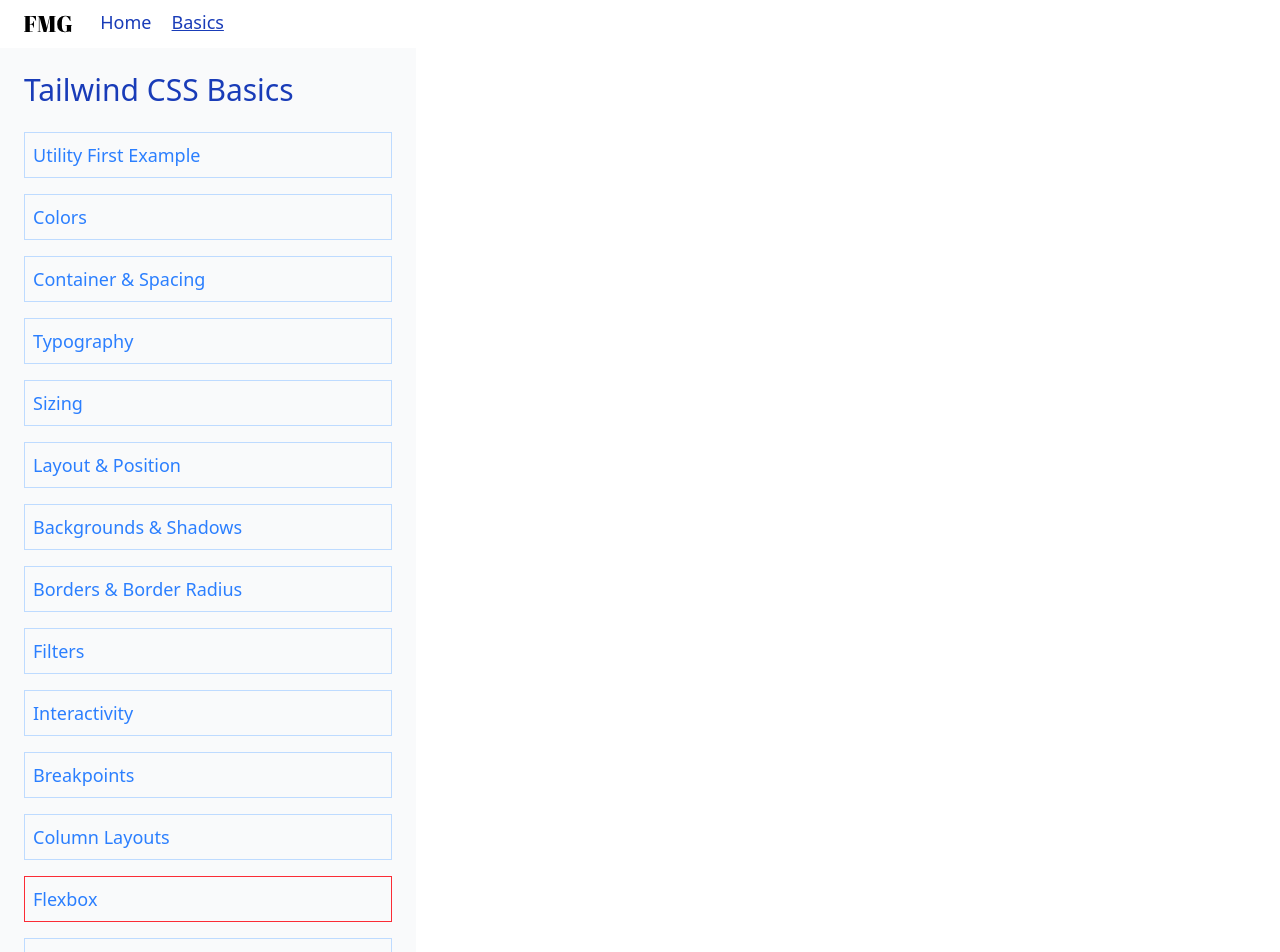
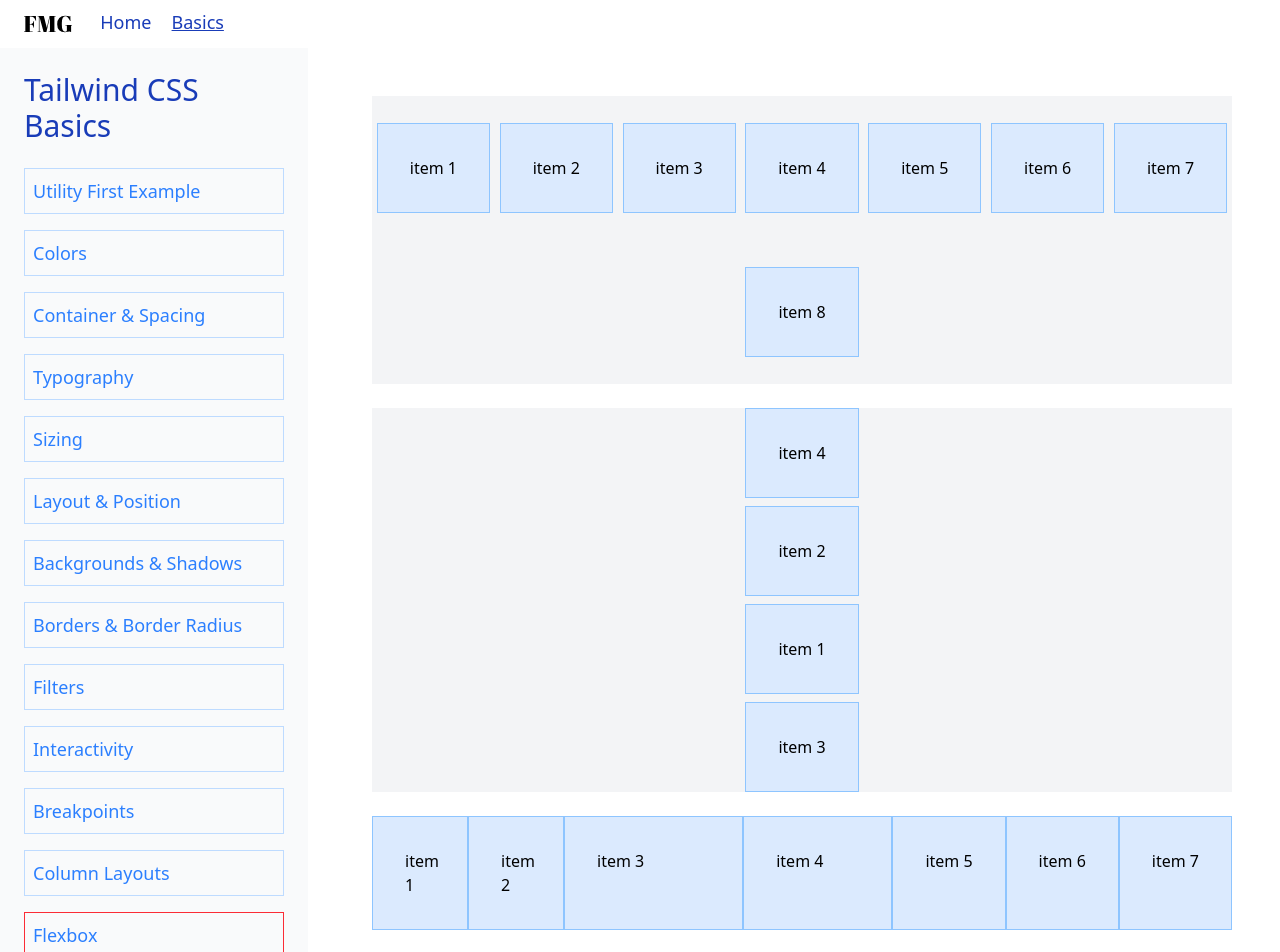
Before and after one commit to fahadkhan174/svelte, a SvelteKit app: page /basics/13-flex in a window 1280 px wide. Shown: the top 952 px of the page. Built offline with nearby package versions, Linux system fonts and the light colour scheme.

Commit message:
add flex page

```diff
--- a/src/routes/basics/+layout.svelte
+++ b/src/routes/basics/+layout.svelte
@@ -5,8 +5,8 @@
 	let { children } = $props();
 </script>
 
-<div class="grid grid-cols-3 gap-4">
-	<div class="col-span-1">
+<div class="grid grid-cols-12 gap-4">
+	<div class="col-span-3">
 		<div class="container h-full max-w-lg bg-gray-50 p-6">
 			<h1 class="text-3xl text-blue-800">
 				<a href="{base}/basics"> Tailwind CSS Basics </a>
@@ -149,7 +149,7 @@
 			</ul>
 		</div>
 	</div>
-	<div class="col-span-2 p-12">
+	<div class="col-span-9 p-12">
 		{@render children()}
 	</div>
 </div>
--- a/src/routes/basics/13-flex/+page.svelte
+++ b/src/routes/basics/13-flex/+page.svelte
@@ -5,52 +5,79 @@
 <div>
 	<div>
 		<!-- Flex and alignment -->
+		<div class="flex h-72 w-full flex-wrap items-center justify-around bg-gray-100">
+			<div class="border border-blue-300 bg-blue-100 p-8">item 1</div>
+			<div class="border border-blue-300 bg-blue-100 p-8">item 2</div>
+			<div class="border border-blue-300 bg-blue-100 p-8">item 3</div>
+			<div class="border border-blue-300 bg-blue-100 p-8">item 4</div>
+			<div class="border border-blue-300 bg-blue-100 p-8">item 5</div>
+			<div class="border border-blue-300 bg-blue-100 p-8">item 6</div>
+			<div class="border border-blue-300 bg-blue-100 p-8">item 7</div>
+			<div class="border border-blue-300 bg-blue-100 p-8">item 8</div>
+		</div>
+		<br />
 
 		<!-- Flex Column, Gap and Order -->
+		<div class="flex h-96 w-full flex-col items-center justify-between gap-2 bg-gray-100">
+			<div class="order-3 border border-blue-300 bg-blue-100 p-8">item 1</div>
+			<div class="order-2 border border-blue-300 bg-blue-100 p-8">item 2</div>
+			<div class="order-4 border border-blue-300 bg-blue-100 p-8">item 3</div>
+			<div class="order-1 border border-blue-300 bg-blue-100 p-8">item 4</div>
+		</div>
+		<br />
 
 		<!-- Grow and shrink -->
+		<div class="flex w-full bg-gray-100">
+			<div class="flex-initial w-24 border border-blue-300 bg-blue-100 p-8">item 1</div>
+			<div class="flex-none w-24 border border-blue-300 bg-blue-100 p-8">item 2</div>
+			<div class="flex-auto w-24 border border-blue-300 bg-blue-100 p-8">item 3</div>
+			<div class="flex-1 w-24 border border-blue-300 bg-blue-100 p-8">item 4</div>
+			<div class="border border-blue-300 bg-blue-100 p-8">item 5</div>
+			<div class="border border-blue-300 bg-blue-100 p-8">item 6</div>
+			<div class="border border-blue-300 bg-blue-100 p-8">item 7</div>
+		</div>
 	</div>
 	<!-- Justify Content
       justify-start	      justify-content: flex-start;
-      justify-end	        justify-content: flex-end;
-      justify-center	    justify-content: center;
-      justify-between	    justify-content: space-between;
-      justify-around	    justify-content: space-around;
-      justify-evenly	    justify-content: space-evenly;
+      justify-end	            justify-content: flex-end;
+      justify-center	      justify-content: center;
+      justify-between	      justify-content: space-between;
+      justify-around	      justify-content: space-around;
+      justify-evenly          justify-content: space-evenly;
     -->
 
 	<!--
-      items-start	align-items: flex-start;
-      items-end	align-items: flex-end;
-      items-center	align-items: center;
-      items-baseline	align-items: baseline;
-      items-stretch	align-items: stretch;
+      items-start	            align-items: flex-start;
+      items-end	            align-items: flex-end;
+      items-center	      align-items: center;
+      items-baseline	      align-items: baseline;
+      items-stretch	      align-items: stretch;
      -->
 
 	<!-- Flex Direction
-      flex-row	        flex-direction: row;
-      flex-row-reverse	flex-direction: row-reverse;
-      flex-col	        flex-direction: column;
-      flex-col-reverse	flex-direction: column-reverse;
+      flex-row	            flex-direction: row;
+      flex-row-reverse	      flex-direction: row-reverse;
+      flex-col	            flex-direction: column;
+      flex-col-reverse	      flex-direction: column-reverse;
     -->
 
 	<!--
-      flex-wrap	        flex-wrap: wrap;
-      flex-wrap-reverse	flex-wrap: wrap-reverse;
-      flex-nowrap	      flex-wrap: nowrap;
+      flex-wrap	            flex-wrap: wrap;
+      flex-wrap-reverse	      flex-wrap: wrap-reverse;
+      flex-nowrap	            flex-wrap: nowrap;
      -->
 
 	<!-- Flex Properties
-      flex-none	    flex: none;
+      flex-none	            flex: none;
       Prevent item from growing or shrinking
 
-      flex-initial	flex: 0 1 auto;
+      flex-initial	      flex: 0 1 auto;
       Allow item to shrink but not grow, taking into account its initial size
 
-      flex-auto	    flex: 1 1 auto;
+      flex-auto	            flex: 1 1 auto;
       Allow item to grow and shrink, taking into account its initial size
 
-      flex-1	      flex: 1 1 0%;
+      flex-1	            flex: 1 1 0%;
       Allow item to grow and shrink as needed, ignoring its initial size
     -->
 </div>
```
